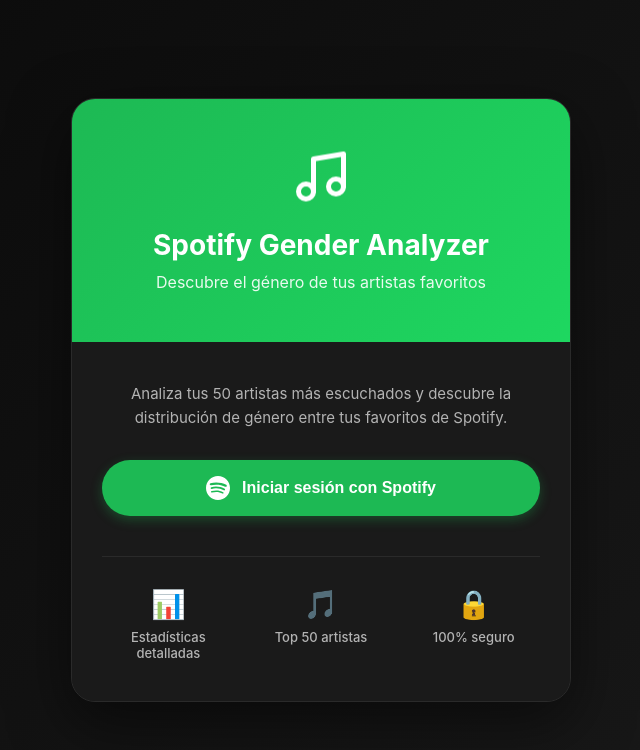
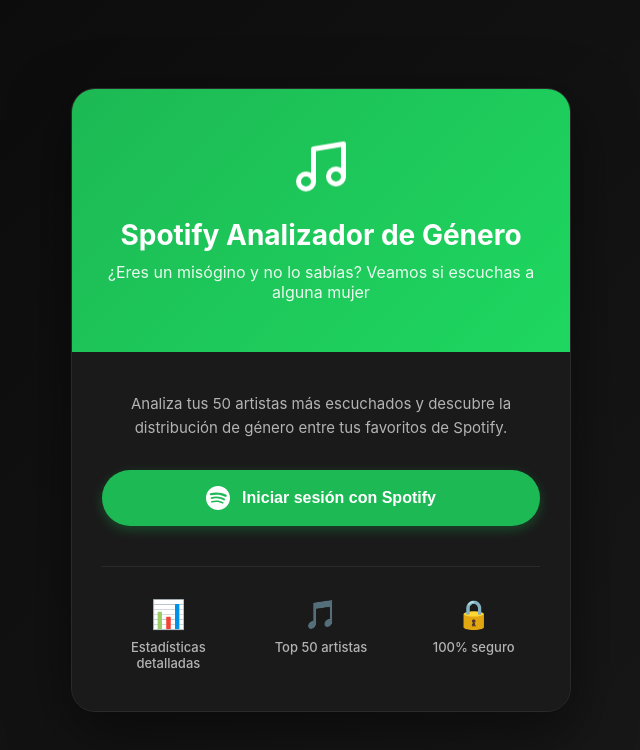
Before and after one commit to Juancinho/analizador-genero-spotify, a React (Vite) app in the folder frontend/: page / in a window 1280 px wide. Shown: the top 750 px of the page, without its empty margins (319-959 px from the left). Built offline with nearby package versions, Linux system fonts and the light colour scheme; no server answers.

Commit message:
cambio nombre

```diff
--- a/frontend/src/components/LoginPage.jsx
+++ b/frontend/src/components/LoginPage.jsx
@@ -7,9 +7,9 @@
       <div className="login-card">
         <div className="login-header">
           <Music size={60} className="logo-icon" />
-          <h1>Spotify Gender Analyzer</h1>
+          <h1>Spotify Analizador de Género</h1>
           <p className="subtitle">
-            Descubre el género de tus artistas favoritos
+            ¿Eres un misógino y no lo sabías? Veamos si escuchas a alguna mujer
           </p>
         </div>
 
```
